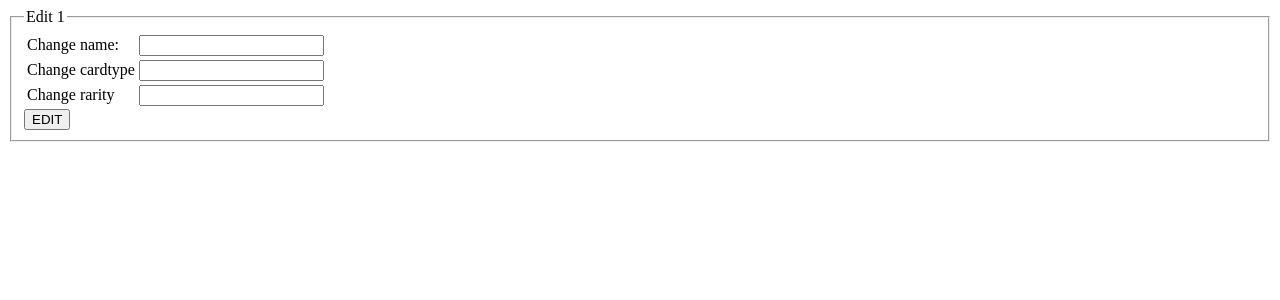
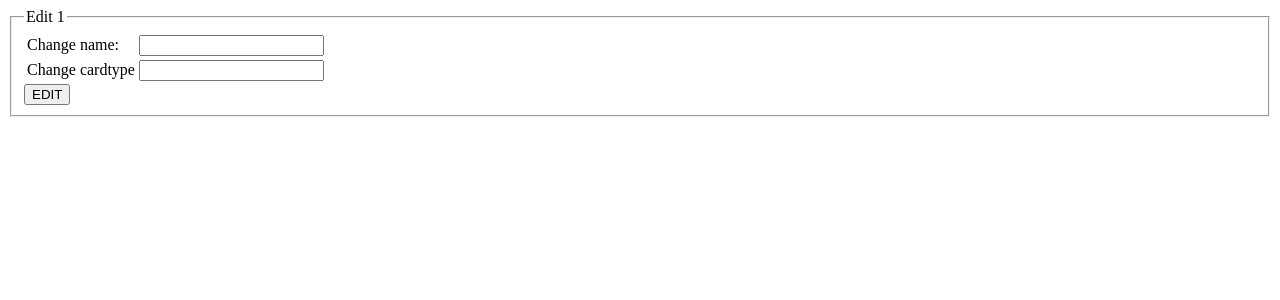
Before and after one commit to claudegose/crud, a PHP site: page /edit.php?edit=1 in a window 1280 px wide. Shown: the top 300 px of the page. Run offline with PHP 8.4, Linux system fonts and the light colour scheme.

Commit message:
Edit.php added

```diff
--- a/Starter-pack/edit.php
+++ b/Starter-pack/edit.php
@@ -20,10 +20,6 @@
                 <td><label for="cardtype">Change cardtype</label></td>
                 <td><input type="text" name="changeCardtype" id="changeCardtype"></td>
             </tr>
-            <tr>
-                <td><label for="rarity">Change rarity</label></td>
-                <td><input type="text" name="changeRarity" id="rarity"></td>
-            </tr>
         </table>
         <input type="submit" name="edit" value="EDIT">
     </fieldset>
```
